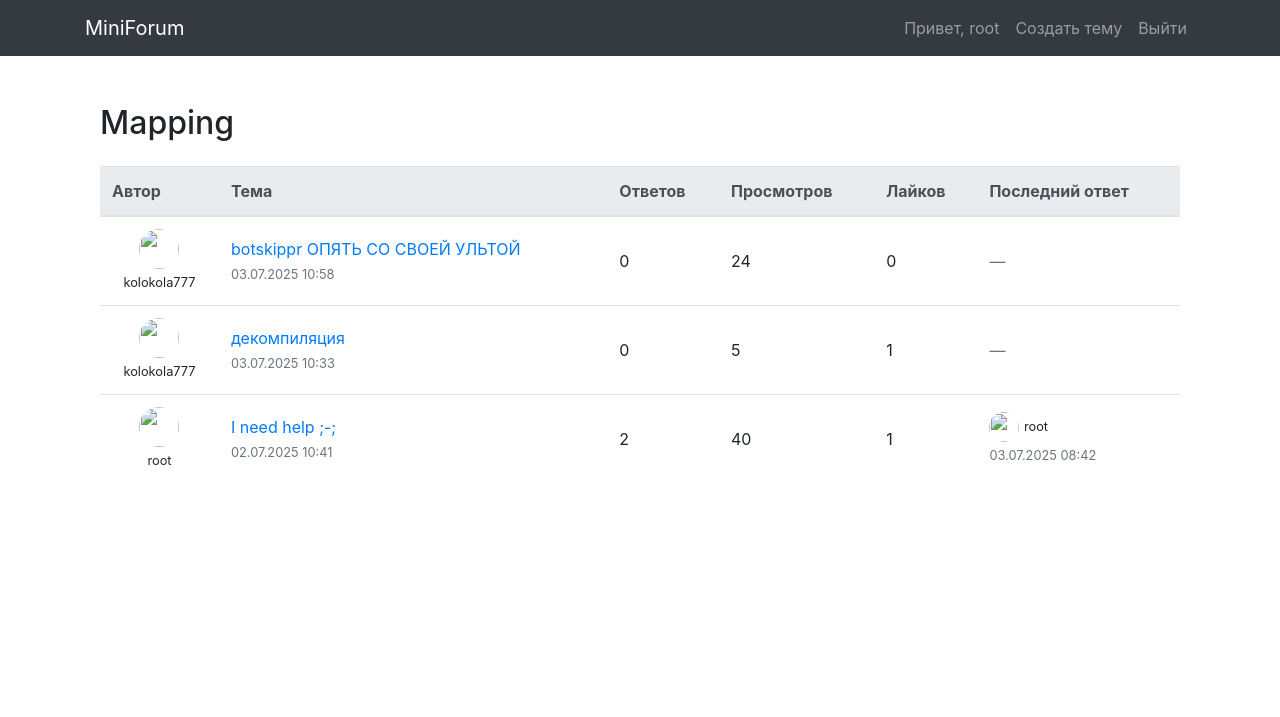
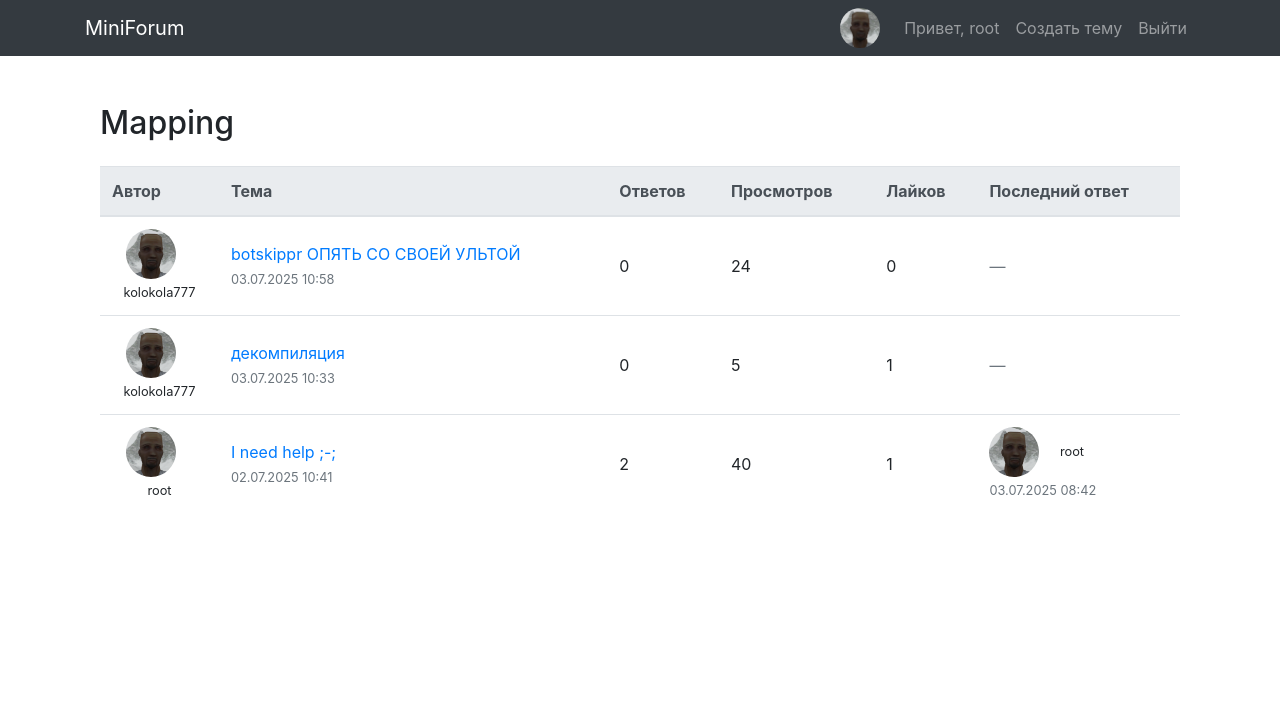
Before and after one commit to kolokola777/MiniForum, a Django app: page /category/1/ in a window 1280 px wide. Shown: the top 717 px of the page. Run offline with Django 5.2, Linux system fonts and the light colour scheme; a user stored in the database is signed in; data comes from the database, SQL or seed files in the repository; both versions use the stored data as it was after the commit; some libraries are stand-ins or nearby versions.

Commit message:
yapping update + avatars

```diff
--- a/forum/forms.py
+++ b/forum/forms.py
@@ -4,6 +4,7 @@ from django.contrib.auth.models import User
 from .models import Topic, Post
 
 
+# Форма регистрации
 class RegisterForm(UserCreationForm):
     email = forms.EmailField()
 
@@ -12,12 +13,14 @@ class RegisterForm(UserCreationForm):
         fields = ['username', 'email', 'password1', 'password2']
 
 
+# Форма тем
 class TopicForm(forms.ModelForm):
     class Meta:
         model = Topic
         fields = ['title', 'content', 'category', 'image']
 
 
+# Форма сообщений внутри темы
 class PostForm(forms.ModelForm):
     class Meta:
         model = Post
--- a/forum/models.py
+++ b/forum/models.py
@@ -5,17 +5,7 @@ from django.contrib.auth.models import User
 # Create your models here.
 
 
-# Профиль пользователя (аватар, биография)
-class Profile(models.Model):
-    user = models.OneToOneField(User, on_delete=models.CASCADE)
-    avatar = models.ImageField(upload_to='avatars/', blank=True, null=True)
-    bio = models.TextField(blank=True)
-
-    def __str__(self):
-        return f'Профиль {self.user.username}'
-
-
-# Категория тем (например: Общение, Новости)
+# Категория тем
 class Category(models.Model):
     name = models.CharField(max_length=100)
     description = models.TextField(blank=True)
@@ -23,6 +13,8 @@ class Category(models.Model):
     def __str__(self):
         return self.name
 
+
+# Профиль пользователя (аватар, биография)
 class Profile(models.Model):
     user = models.OneToOneField(User, on_delete=models.CASCADE)
     avatar = models.ImageField(upload_to='avatars/', default='avatars/default.png')
--- a/forum/urls.py
+++ b/forum/urls.py
@@ -3,12 +3,12 @@ from django.contrib.auth import views as auth_views
 from . import views
 
 urlpatterns = [
-    path('', views.index, name='index'),
-    path('category/<int:category_id>/', views.category_detail, name='category_detail'),
-    path('register/', views.register, name='register'),
-    path('login/', auth_views.LoginView.as_view(template_name='forum/login.html'), name='login'),
-    path('logout/', auth_views.LogoutView.as_view(next_page='index'), name='logout'),
-    path('create/', views.create_topic, name='create_topic'),
-    path('topic/<int:pk>/', views.topic_detail, name='topic_detail'),
-    path('topic/<int:topic_id>/like/', views.like_topic, name='like_topic'),
+    path('', views.index, name='index'), # главная
+    path('category/<int:category_id>/', views.category_detail, name='category_detail'), # просмотр тем внутри категории
+    path('register/', views.register, name='register'), # регистрация
+    path('login/', auth_views.LoginView.as_view(template_name='forum/login.html'), name='login'), # логин
+    path('logout/', auth_views.LogoutView.as_view(next_page='index'), name='logout'), # выход из профиля
+    path('create/', views.create_topic, name='create_topic'), # создание темы
+    path('topic/<int:pk>/', views.topic_detail, name='topic_detail'), # просмотр тем по айди
+    path('topic/<int:topic_id>/like/', views.like_topic, name='like_topic'), # лайк
 ]
--- a/forum/views.py
+++ b/forum/views.py
@@ -8,6 +8,7 @@ from django.contrib.auth.models import User
 
 
 def index(request):
+    # сбор так называемой статистики
     categories = Category.objects.all()
     stats = {
         'topics': Topic.objects.count(),
@@ -20,6 +21,7 @@ def index(request):
     })
 
 
+# Категории
 def category_detail(request, category_id):
     category = get_object_or_404(Category, id=category_id)
     topics = category.topic_set.all().order_by('-created_at')
@@ -29,6 +31,7 @@ def category_detail(request, category_id):
     })
 
 
+# Регистрация
 def register(request):
     if request.method == 'POST':
         form = RegisterForm(request.POST)
@@ -41,6 +44,7 @@ def register(request):
     return render(request, 'forum/register.html', {'form': form})
 
 
+# Создание темы
 @login_required
 def create_topic(request):
     if request.method == 'POST':
@@ -55,6 +59,7 @@ def create_topic(request):
     return render(request, 'forum/create_topic.html', {'form': form})
 
 
+# Темы
 def topic_detail(request, pk):
     topic = get_object_or_404(Topic, pk=pk)
 
@@ -84,6 +89,7 @@ def topic_detail(request, pk):
     })
 
 
+# Лайки
 @login_required
 def like_topic(request, topic_id):
     topic = get_object_or_404(Topic, id=topic_id)
--- a/templates/base.html
+++ b/templates/base.html
@@ -8,7 +8,7 @@
     <!-- Bootstrap CSS -->
     <link rel="stylesheet" href="https://stackpath.bootstrapcdn.com/bootstrap/4.5.2/css/bootstrap.min.css">
 
-    <!-- Стили для "футер всегда снизу" -->
+    <!-- Стили для футера чтобы он был снизу -->
     <style>
         html, body {
           height: 100%;
@@ -38,6 +38,13 @@
         <div class="collapse navbar-collapse" id="navbarNav">
             <ul class="navbar-nav ml-auto">
                 {% if user.is_authenticated %}
+                <li>
+                    {% if topic.author.profile.avatar %}
+                    <img src="{{ topic.author.profile.avatar.url }}" class="rounded-circle mr-3" width="40" height="40">
+                    {% else %}
+                    <img src="/media/avatars/default.png" class="rounded-circle mr-3" width="40" height="40">
+                    {% endif %}
+                </li>
                 <li class="nav-item">
                     <a class="nav-link" href="#">Привет, {{ user.username }}</a>
                 </li>
--- a/templates/forum/category_detail.html
+++ b/templates/forum/category_detail.html
@@ -21,7 +21,11 @@
         {% for topic in topics %}
         <tr>
             <td class="align-middle text-center">
-                <img src="{{ topic.author.profile.avatar.url }}" class="rounded-circle" width="40" height="40"><br>
+                {% if topic.author.profile.avatar %}
+                <img src="{{ topic.author.profile.avatar.url }}" class="rounded-circle mr-3" width="50" height="50">
+                {% else %}
+                <img src="/media/avatars/default.png" class="rounded-circle mr-3" width="50" height="50">
+                {% endif %}<br>
                 <small>{{ topic.author.username }}</small>
             </td>
             <td class="align-middle">
@@ -33,8 +37,11 @@
             <td class="align-middle">{{ topic.likes.count }}</td>
             <td class="align-middle">
                 {% if topic.last_reply %}
-                <img src="{{ topic.last_reply.author.profile.avatar.url }}" class="rounded-circle" width="30"
-                     height="30">
+                {% if topic.author.profile.avatar %}
+                <img src="{{ topic.author.profile.avatar.url }}" class="rounded-circle mr-3" width="50" height="50">
+                {% else %}
+                <img src="/media/avatars/default.png" class="rounded-circle mr-3" width="50" height="50">
+                {% endif %}
                 <small>{{ topic.last_reply.author.username }}</small><br>
                 <small class="text-muted">{{ topic.last_reply.created_at|date:"d.m.Y H:i" }}</small>
                 {% else %}
--- a/templates/forum/index.html
+++ b/templates/forum/index.html
@@ -10,7 +10,7 @@
         <a href="{% url 'create_topic' %}" class="btn btn-primary">+ Создать тему</a>
         {% endif %}
     </div>
-
+    <!-- Отображение карточек с категориями-->
     <div class="row">
         {% for category in categories %}
         <div class="col-md-6 mb-4">
@@ -32,8 +32,8 @@
         <p class="text-muted">Категорий пока нет.</p>
         {% endfor %}
     </div>
-
     <hr>
+    <!-- Отображение статистики-->
     <div class="text-muted">
         <p>Всего тем: {{ stats.topics }}</p>
         <p>Всего сообщений: {{ stats.posts }}</p>
```
Also changed, not shown: templates/forum/topic_detail.html (+7 -3 lines), db.sqlite3, miniforum/urls.py (line endings or trailing spaces). Lines whose indentation alone changed are shown as unchanged.
